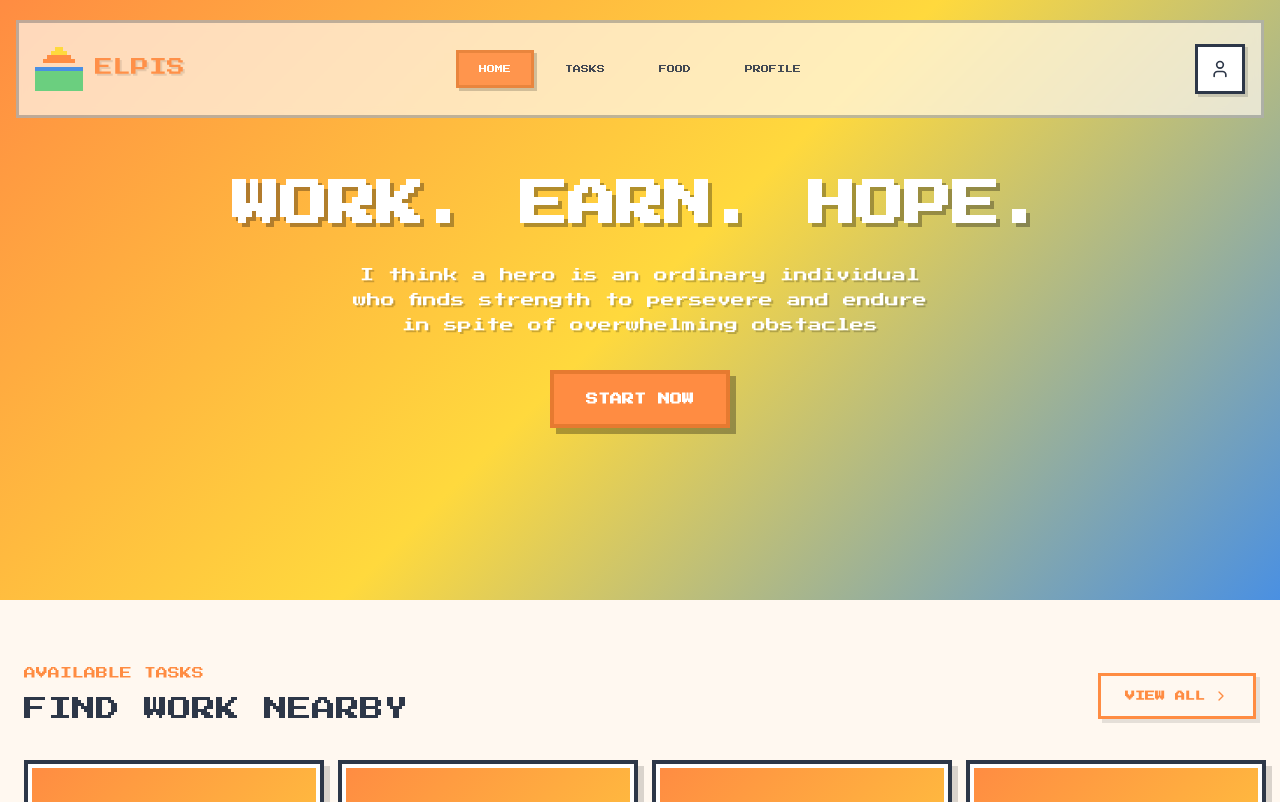
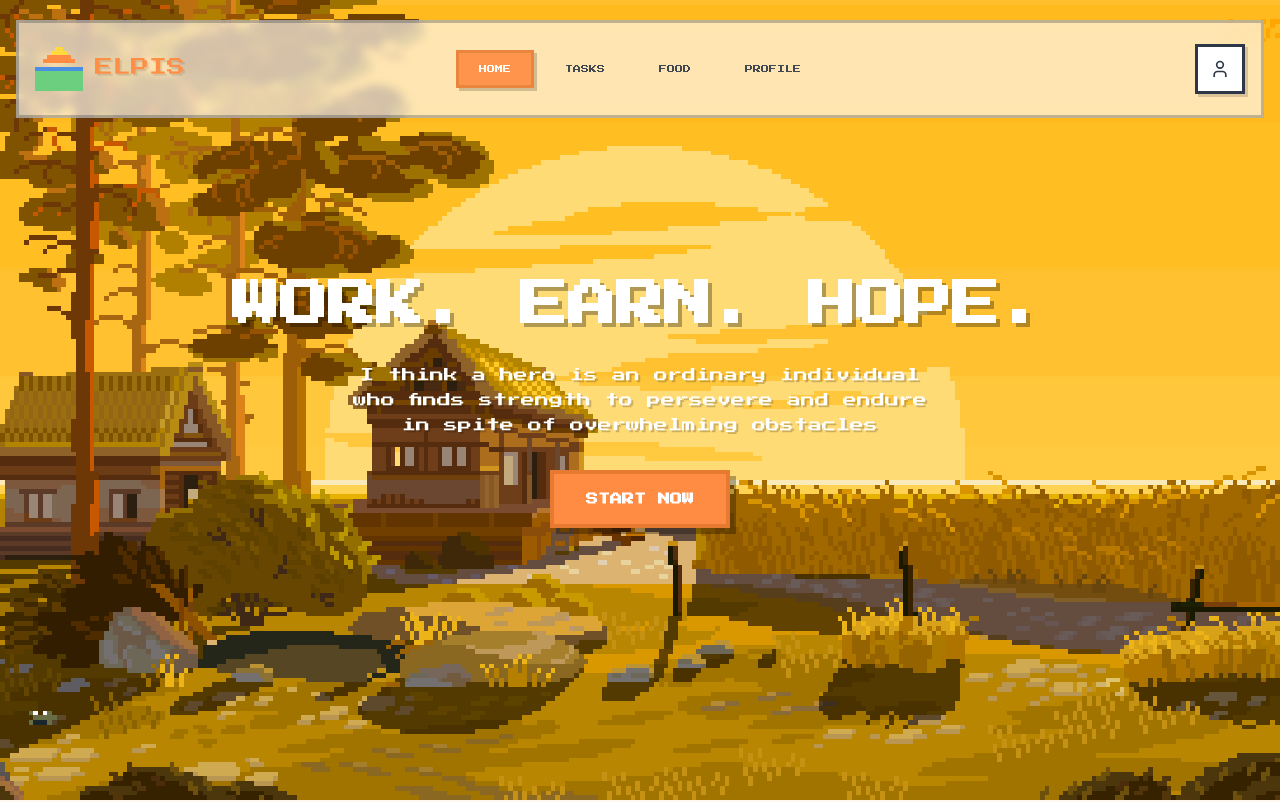
Before and after one commit to Monacrh/Elpis, a Next.js app: page /home in a window 1280 px wide. Shown: the top 802 px of the page. Built offline with nearby package versions, Linux system fonts and the light colour scheme.

Commit message:
style: change banner

```diff
--- a/src/app/home/page.tsx
+++ b/src/app/home/page.tsx
@@ -7,6 +7,7 @@ import { FiChevronRight} from 'react-icons/fi'
 // import { FiClock, FiMapPin, FiDollarSign } from 'react-icons/fi'
 import { useRouter } from 'next/navigation'
 import UnifiedCard from '../components/Card';
+import Image from 'next/image'
 
 // Type Definitions
 // interface Task {
@@ -433,20 +434,20 @@ const HomePage = () => {
 
 
       {/* Hero Section */}
-      <section className="relative w-full h-[600px]">
+      <section className="relative w-full h-screen overflow-hidden">
         <Navbar />
         {/* Option 1: Use GIF */}
-        {/* <Image
-          src="/hero-banner.gif"
+        <Image
+          src="/Japanese Wheat Field.gif"
           alt="Pixel Art Hero"
           fill
           className="object-cover"
           style={{ imageRendering: "pixelated" }}
           priority
-        /> */}
+        />
 
         {/* Option 2: Gradient Background (temporary) */}
-        <div
+        {/* <div
           className="absolute inset-0"
           style={{
             background: 'linear-gradient(135deg, #FF8C42 0%, #FFD93D 50%, #4A90E2 100%)',
@@ -462,7 +463,7 @@ const HomePage = () => {
               backgroundSize: '8px 8px',
             }}
           />
-        </div>
+        </div> */}
 
         <div className="absolute inset-0 flex items-center justify-center">
           <div className="text-center px-8">
--- a/src/app/landingpage/page.tsx
+++ b/src/app/landingpage/page.tsx
@@ -30,6 +30,7 @@ export default function LandingPage() {
             className="object-cover"
             style={{ imageRendering: "pixelated" }}
             priority
+            unoptimized
           />
 
           {/* Option 2: Temporary gradient with pixel effect */}
```
Also changed, not shown: public/Japanese Wheat Field.gif (added).
